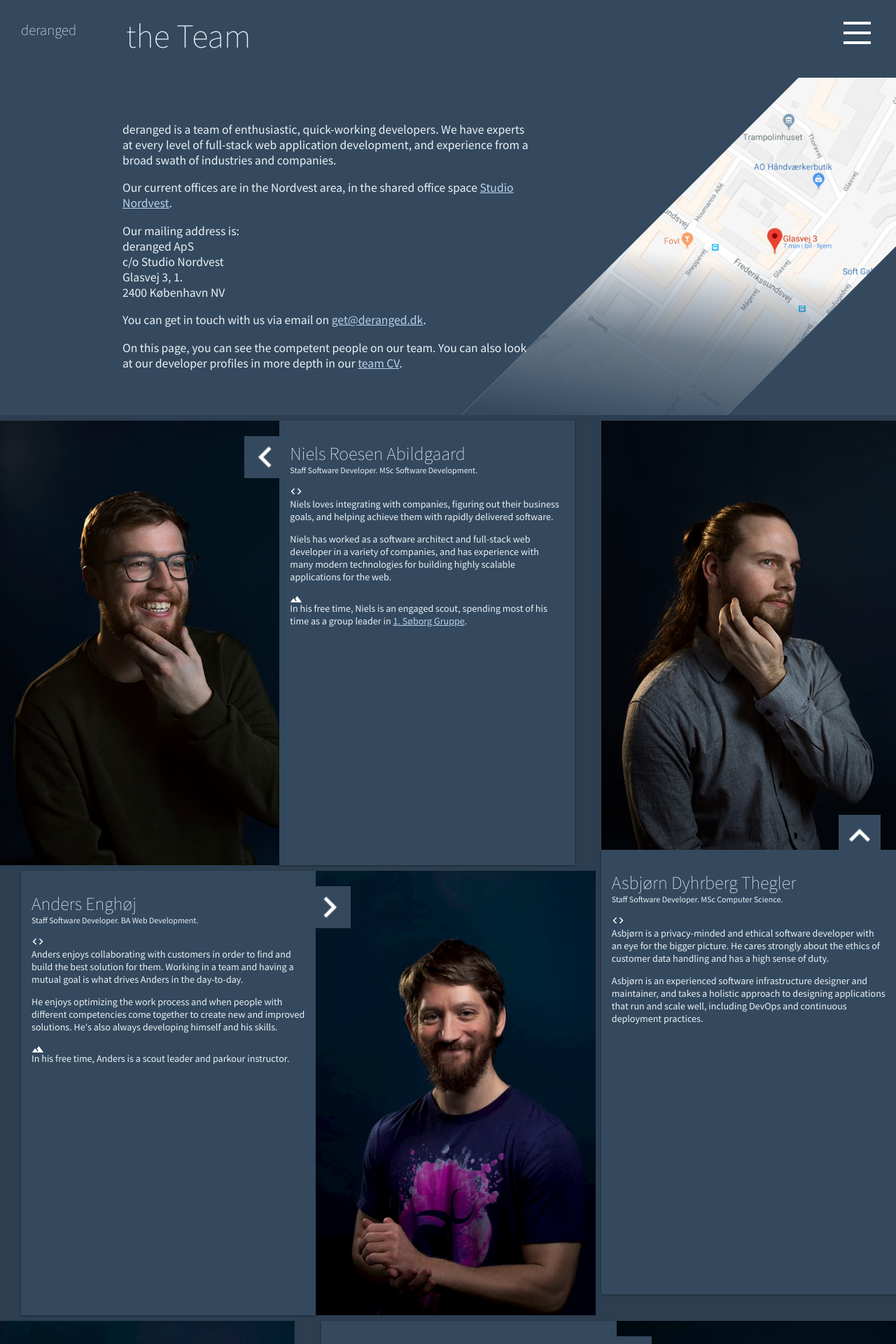
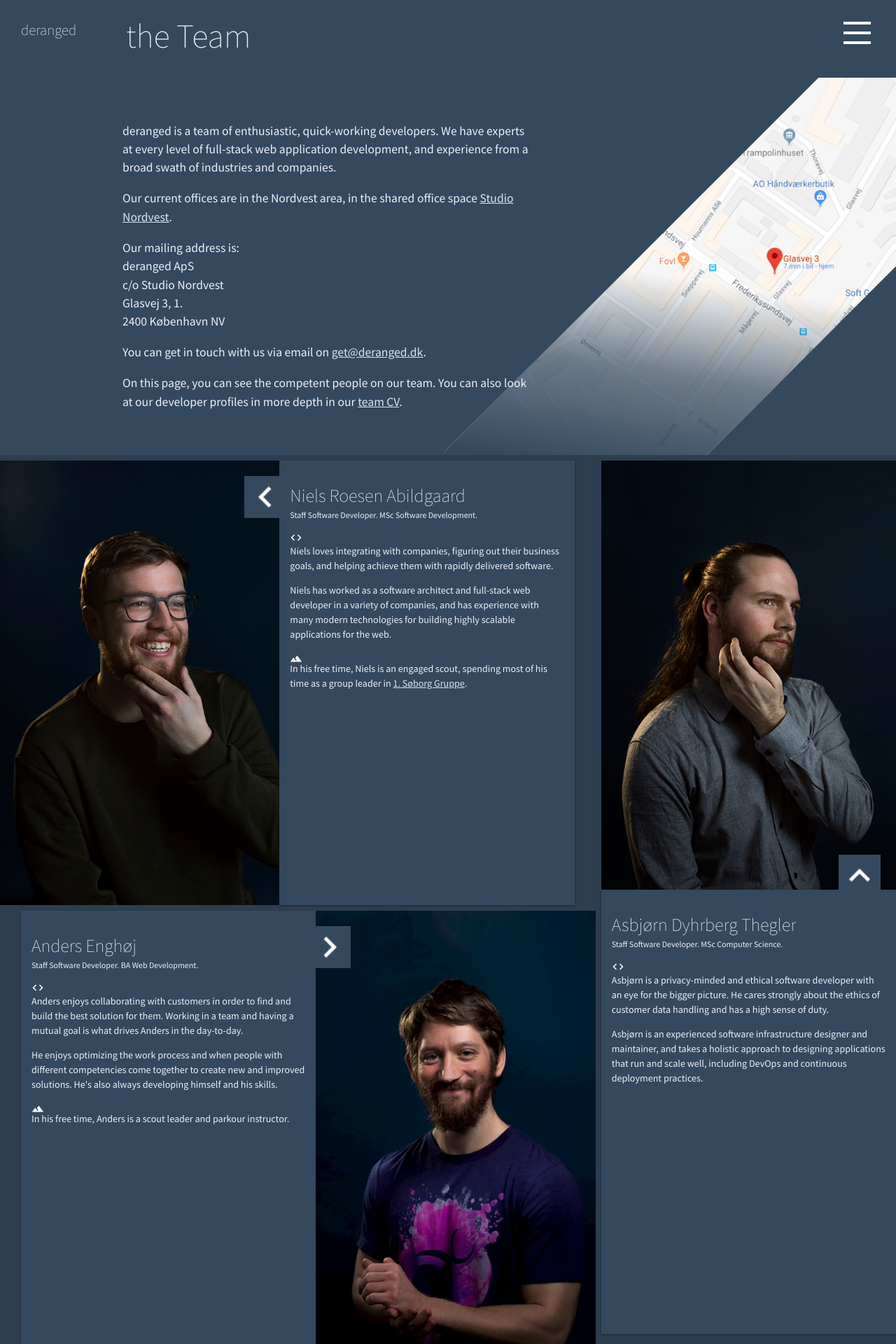
Before and after one commit to derangeddk/deranged.dk, a Jekyll site: the page built from the-team/index.html, in a window 1280 px wide. Shown: the top 1920 px of the page at 70% size. Built offline with Jekyll 4.4.1, drawn with Linux system fonts in a browser that asks for light colours; comment, search, counter and statistics services are not loaded.

Commit message:
changed link text color, added role banner, added alt attributes to images, fixed text line height

```diff
--- a/css/style.scss
+++ b/css/style.scss
@@ -29,7 +29,7 @@
 $darkblue: rgba(44, 62, 80,1.0);
 
 a {
-    color: #b9d2e9;
+    color: #d3e6f8;
 }
 
 .link--dark {
--- a/the-team/index.html
+++ b/the-team/index.html
@@ -37,9 +37,9 @@
         }
     }
 </style>
-<section class="header">
+<section class="header" role="banner">
     <a href="/" class="logo">deranged</a>
-    <h1>the Team</h1>
+    <h1 id="first-content">the Team</h1>
 </section>
 <style type="text/css" scoped>
     .intro {
@@ -53,6 +53,7 @@
         padding: 45px;
         padding-left: 175px;
         max-width: 55%;
+        line-height: 1.5;
         z-index: 1;
     }
     .intro-image {
@@ -148,7 +149,7 @@
     <div class="intro-image">
         <a href="https://www.google.com/maps/place/Glasvej+3,+2400+København/@55.703652,12.5273953,17z/" target="_blank"
             rel="noopener">
-            <img src="/img/map.png">
+            <img src="/img/map.png" alt="Map with the deranged office location marked">
         </a>
     </div>
 </section>
@@ -515,6 +516,7 @@
         background: rgba(52, 73, 94, 1.0);
         box-shadow: 0 1px 3px rgba(0, 0, 0, 0.4);
         font-size: 1.1em;
+        line-height: 1.5;
         position: relative;
         z-index: 1;
     }
@@ -592,6 +594,9 @@
         font-size: 2.5em;
         font-weight: 100;
     }
+    .join-us-container p {
+        line-height: 1.5;
+    }
     @media (min-width: 1350px) and (max-width: 1599px) {
         .join-us-container {
             font-size: 1em;
@@ -622,8 +627,8 @@
 </style>
 <section class="people-container">
     <div class="person-image person-lg-col-1 person-md-col-1 person-sm-col-1">
-        <img src="/img/people/niels-dream-2-sq.jpg" class="dream">
-        <img src="/img/people/niels-abildgaard.jpg">
+        <img src="/img/people/niels-dream-2-sq.jpg" class="dream" alt="">
+        <img src="/img/people/niels-abildgaard.jpg" alt="">
     </div>
     <div
         class="person person-lg-col-2 person-lg-scoot-left person-md-col-2 person-md-scoot-left person-sm-col-2 person-sm-scoot-left person-xs-scoot-left">
@@ -656,8 +661,8 @@
         </div>
     </div>
     <div class="person-image person-lg-col-4 person-md-col-3 person-sm-col-2 person-xs-col-2">
-        <img src="/img/people/anders-dream-3-sq.jpg" class="dream">
-        <img src="/img/people/anders.jpg">
+        <img src="/img/people/anders-dream-3-sq.jpg" class="dream" alt="">
+        <img src="/img/people/anders.jpg" alt="">
     </div>
     <div
         class="person person-lg-col-3 person-lg-scoot-right person-md-col-2 person-md-scoot-right person-sm-col-1 person-sm-scoot-right person-xs-scoot-right person-xs-col-1">
@@ -681,8 +686,8 @@
         </div>
     </div>
     <div class="person-image person-lg-col-2 person-md-col-2 person-sm-col-3">
-        <img src="/img/people/asbjoern-dream-sq.jpg" class="dream">
-        <img src="/img/people/asbjoern-thegler.jpg">
+        <img src="/img/people/asbjoern-dream-sq.jpg" class="dream" alt="">
+        <img src="/img/people/asbjoern-thegler.jpg" alt="">
     </div>
     <div
         class="person person-lg-col-3 person-lg-row-2 person-lg-scoot-left person-md-col-1 person-md-scoot-right person-sm-col-3 person-sm-scoot-up person-xs-scoot-left">
@@ -710,8 +715,8 @@
         </div>
     </div>
     <div class="person-image person-lg-col-1 person-md-col-3 person-sm-col-3 person-xs-col-2">
-        <img src="/img/people/philip-dream-sq.jpg" class="dream">
-        <img src="/img/people/philip-dein.jpg">
+        <img src="/img/people/philip-dream-sq.jpg" class="dream" alt="">
+        <img src="/img/people/philip-dein.jpg" alt="">
     </div>
     <div
         class="person person-lg-col-2 person-lg-row-4 person-lg-scoot-left person-md-col-3 person-md-scoot-up person-sm-col-2 person-sm-scoot-right person-xs-scoot-right">
@@ -740,8 +745,8 @@
     </div>
     <div
         class="person-image person-lg-col-3 person-md-col-1 person-sm-col-1">
-        <img src="/img/people/haidar-dream-3-sq.jpg" class="dream">
-        <img src="/img/people/haidar.jpg">
+        <img src="/img/people/haidar-dream-3-sq.jpg" class="dream" alt="">
+        <img src="/img/people/haidar.jpg" alt="">
     </div>
     <div
         class="person person-lg-col-4 person-lg-scoot-left person-md-col-2 person-md-scoot-left person-sm-col-1 person-sm-scoot-up person-xs-scoot-left">
@@ -761,7 +766,7 @@
         </div>
     </div>
     <div class="person-image person-lg-col-4 person-md-col-3 person-sm-col-2 person-xs-col-2">
-        <img src="/img/people/simon.jpg">
+        <img src="/img/people/simon.jpg" alt="">
     </div>
     <div
         class="person person-lg-col-3 person-lg-row-2 person-lg-scoot-right person-md-col-2 person-md-scoot-right person-sm-col-3 person-sm-scoot-left person-xs-scoot-right">
@@ -779,7 +784,7 @@
         </div>
     </div>
     <div class="person-image person-lg-col-2 person-md-col-1 person-sm-col-1">
-        <img src="/img/people/maciek.jpg">
+        <img src="/img/people/maciek.jpg" alt="">
     </div>
     <div
         class="person person-lg-col-1 person-lg-scoot-right person-md-col-2 person-md-scoot-left person-sm-col-2 person-sm-scoot-left person-xs-scoot-left">
```
